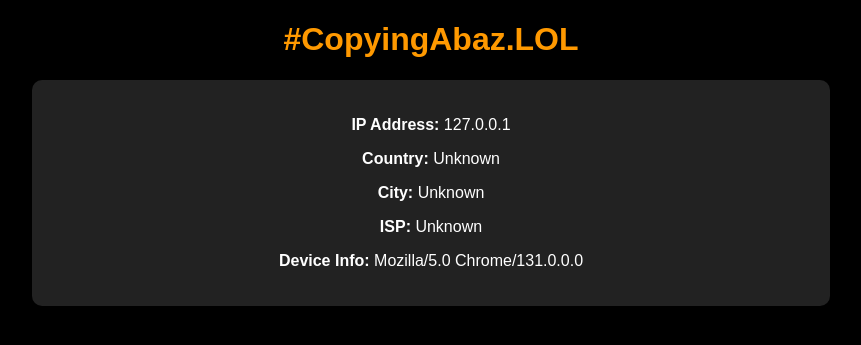
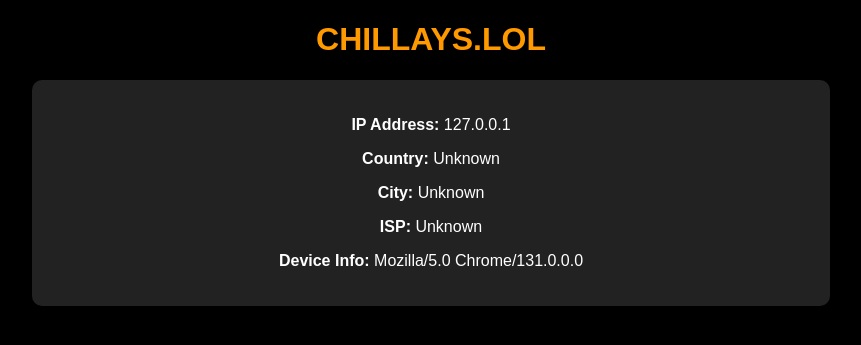
Before and after one commit to Chillays27/Chillays.lol, a Flask app: page / in a window 1280 px wide. Shown: the top 345 px of the page, without its empty margins (209-1070 px from the left). Run offline with Flask 3, Linux system fonts and the light colour scheme; data that the repository does not hold is empty.

Commit message:
Initial commit

```diff
--- a/templates/index.html
+++ b/templates/index.html
@@ -28,7 +28,7 @@
     </style>
 </head>
 <body>
-    <h1>#CopyingAbaz.LOL</h1>
+    <h1>CHILLAYS.LOL</h1>
     <div class="info">
         <p><strong>IP Address:</strong> {{ data.ip }}</p>
         <p><strong>Country:</strong> {{ data.country }}</p>
```
